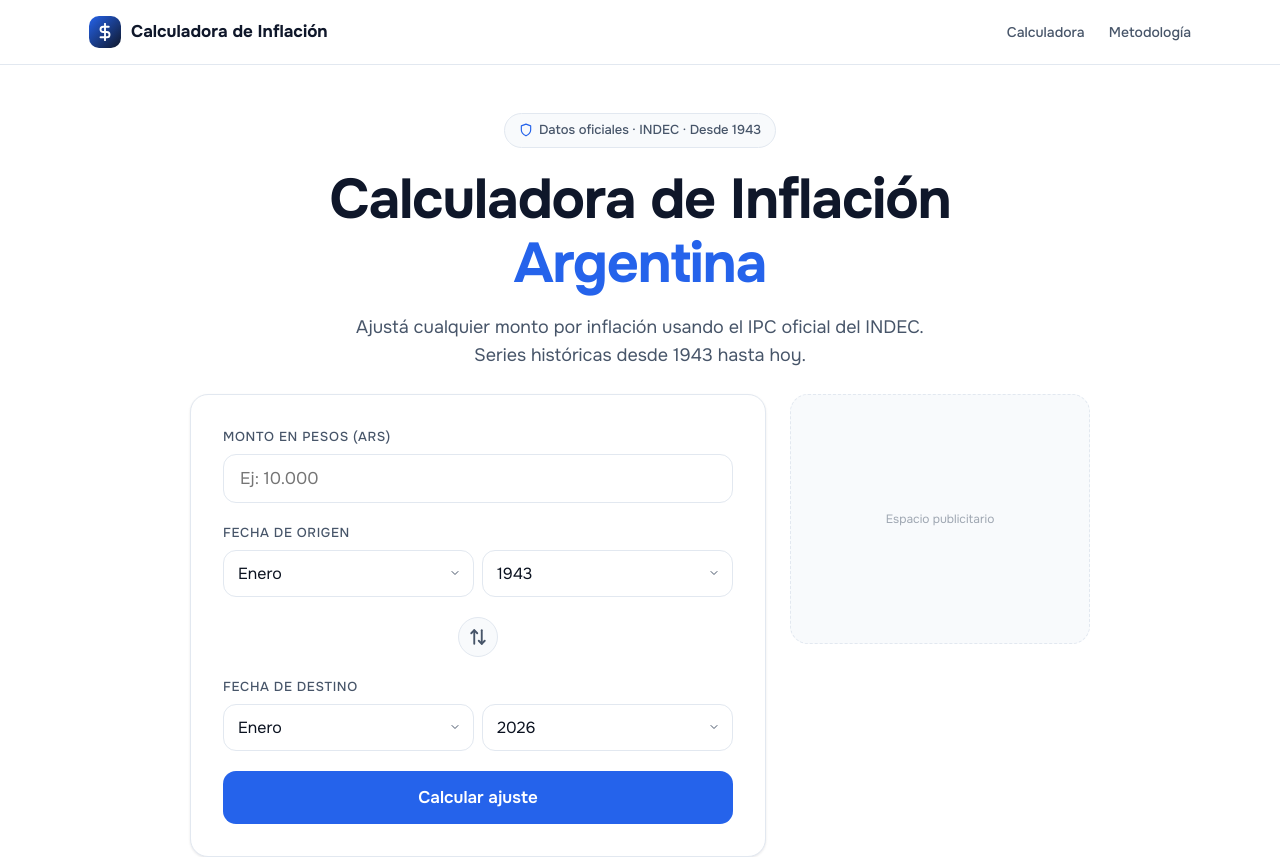
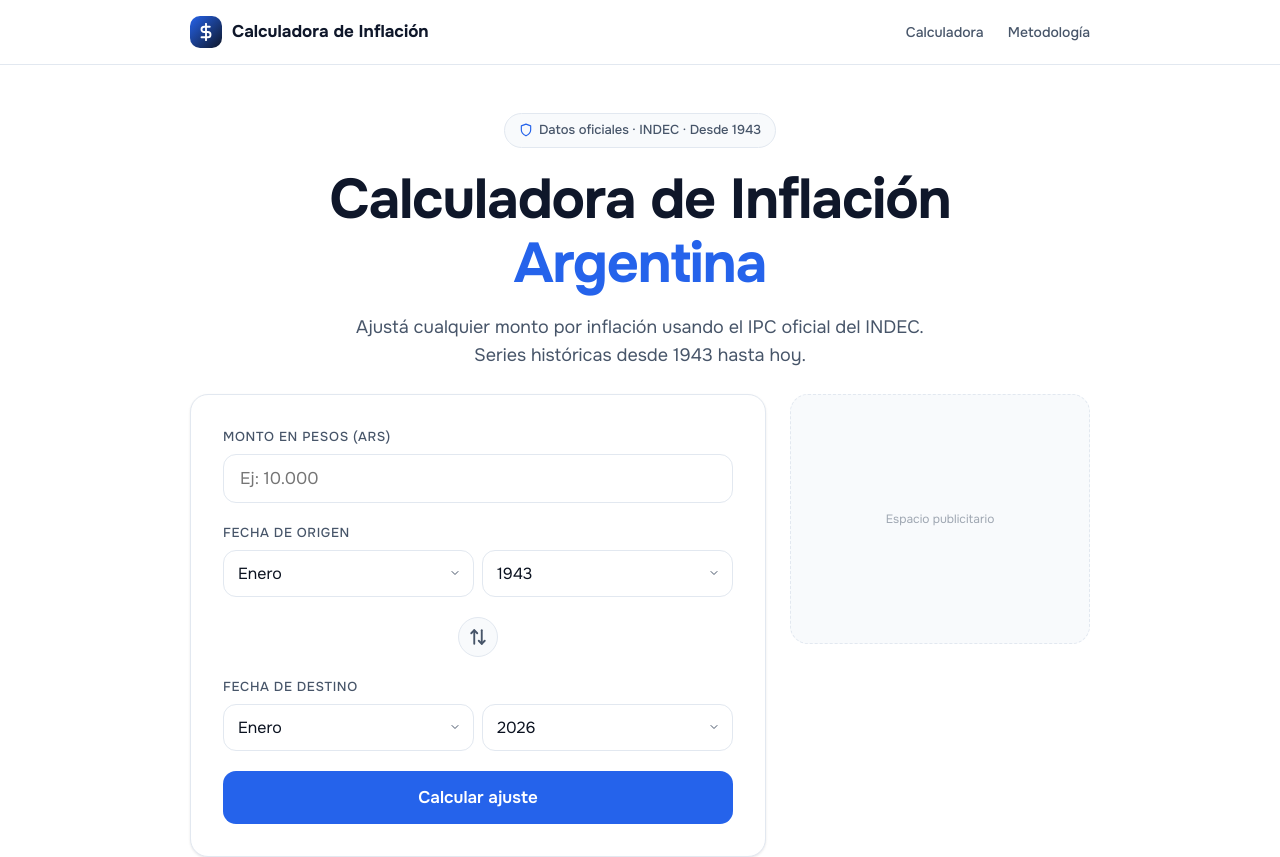
Before and after one commit to mateogasme/inflacion-ar, a Next.js app: page /calculadora-inflacion/argentina in a window 1280 px wide. Shown: the top 857 px of the page. Built offline with nearby package versions, Linux system fonts and the light colour scheme.

Commit message:
style: Constrain layout element to 900px max-width and remove its padding.

```diff
--- a/src/app/layout.tsx
+++ b/src/app/layout.tsx
@@ -75,6 +75,8 @@ export default function RootLayout({
               alignItems: 'center',
               justifyContent: 'space-between',
               height: '64px',
+              maxWidth: '900px',
+              padding: 0,
             }}
           >
             <a
```
